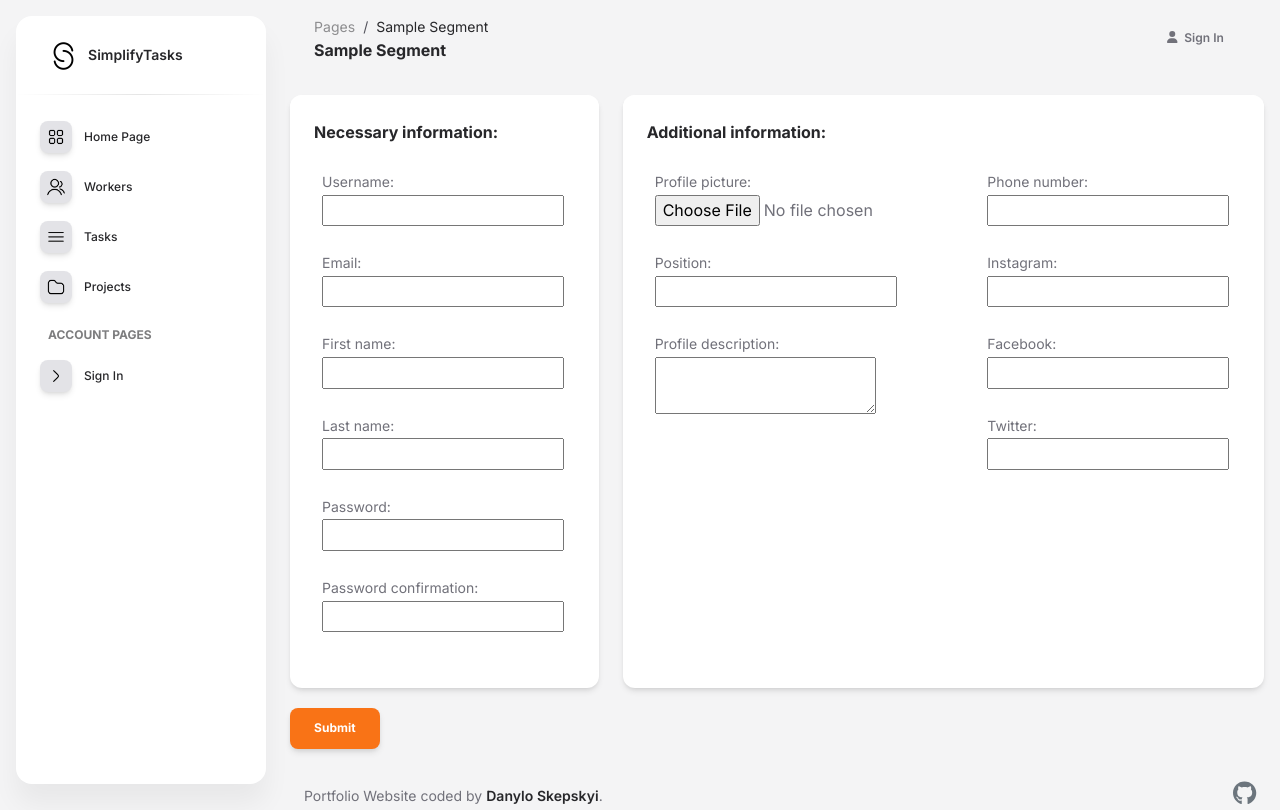
After one commit to SkepskyiDanylo/simplify-tasks, a Django app: template templates/manager/worker_form_old.html in a window 1280 px wide. The commit adds this page. Run offline with Django 5.2, Linux system fonts and the light colour scheme; the template is opened without the code that fills it: most values are stand-ins (such as "Sample title", 1, 10 or a date in 2020); form fields are guessed from the names that the template uses; parts of the project's set-up code (start-up, migrations or seed data) failed here and were passed over; some libraries are stand-ins or nearby versions.

Commit message:
Dev:
- Added project_detail.html, ProjectDetailView and added it into urls.py
- Added default picture to worker create view

```diff
--- a/manager/urls.py
+++ b/manager/urls.py
@@ -6,7 +6,7 @@ urlpatterns = [
     path("accounts/login/", views.UserLoginView.as_view(), name="login"),
     path("accounts/logout/", views.UserLogoutView.as_view(), name="logout"),
     path("workers/", views.WorkerListView.as_view(), name="worker-list"),
-    path("woker/<int:pk>/", views.WorkerDetailView.as_view(), name="worker-detail"),
+    path("wokers/<int:pk>/", views.WorkerDetailView.as_view(), name="worker-detail"),
     path("profile/", views.ProfileDetailView.as_view(), name="current-profile"),
     path("workers/create/", views.WorkerCreateView.as_view(), name="worker-create"),
     path("workers/<int:pk>/update/", views.WorkerUpdateView.as_view(), name="worker-update"),
@@ -18,6 +18,7 @@ urlpatterns = [
     path("task/<int:pk>/delete/", views.TaskDeleteView.as_view(), name="task-delete"),
     path("task/create/", views.TaskCreateView.as_view(), name="task-create"),
     path("projects/", views.ProjectListView.as_view(), name="project-list"),
+    path("project/<int:pk>/", views.ProjectDetailView.as_view(), name="project-detail"),
 ]
 
 app_name = "manager"
--- a/templates/manager/project_list.html
+++ b/templates/manager/project_list.html
@@ -7,7 +7,7 @@
       {% for project in projects %}
         <div class="col-lg-3 col-md-6 col-sm-12 col-12 h-200 mb-3 task-card">
           <div class="card shadow" style="height: 300px">
-            <a href="#">
+            <a href="{% url "manager:project-detail" pk=project.pk %}">
               <div class="card-header pb-0">
                 <h6>{{ project.name|truncatechars:30 }}</h6>
               </div>
--- /dev/null
+++ b/templates/manager/worker_form_old.html
@@ -0,0 +1,173 @@
+{% extends "layouts/base.html" %}
+
+{% block content %}
+  <form action="" method="post" enctype="multipart/form-data" novalidate>
+    {% csrf_token %}
+    <div class="row m-1">
+      <div class="col-lg-4 col-md-12 mt-3">
+        <div class="card shadow h-100">
+          <div class="card-header pb-0">
+            <h6 class="mb-0 font-weight-bolder">Necessary information:</h6>
+          </div>
+          <div class="card-body pb-0 p-3">
+            <ul class="list-group">
+              <li class="list-group-item border-0 w-80">
+                <div>
+                  {% if form.username.errors %}
+                    <span class="text-sm text-danger">{{ form.username.errors }}</span>
+                  {% else %}
+                    <span class="text-sm text-secondary">Username:</span>
+                  {% endif %}
+                  <div class="d-flex mb-2">
+                    {{ form.username }}
+                  </div>
+                </div>
+              </li>
+              <li class="list-group-item border-0 w-80">
+                <div>
+                  {% if form.email.errors %}
+                    <span class="text-sm text-danger">{{ form.email.errors }}</span>
+                  {% else %}
+                    <span class="text-sm text-secondary">Email:</span>
+                  {% endif %}
+                  <div class="d-flex mb-2">
+                    {{ form.email }}
+                  </div>
+                </div>
+              </li>
+              <li class="list-group-item border-0 w-80">
+                <div>
+                  {% if form.first_name.errors %}
+                    <span class="text-sm text-danger">{{ form.first_name.errors }}</span>
+                  {% else %}
+                    <span class="text-sm text-secondary">First name:</span>
+                  {% endif %}
+                  <div class="d-flex mb-2">
+                    {{ form.first_name }}
+                  </div>
+                </div>
+              </li>
+              <li class="list-group-item border-0 w-80">
+                <div>
+                  {% if form.last_name.errors %}
+                    <span class="text-sm text-danger">{{ form.last_name.errors }}</span>
+                  {% else %}
+                    <span class="text-sm text-secondary">Last name:</span>
+                  {% endif %}
+                  <div class="d-flex mb-2">
+                    {{ form.last_name }}
+                  </div>
+                </div>
+              </li>
+              <li class="list-group-item border-0 w-80">
+                <div>
+                  {% if form.password1.errors %}
+                    <span class="text-sm text-danger">{{ form.password1.errors }}</span>
+                  {% else %}
+                    <span class="text-sm text-secondary">Password:</span>
+                  {% endif %}
+                  <div class="d-flex mb-2">
+                    {{ form.password1 }}
+                  </div>
+                </div>
+              </li>
+              <li class="list-group-item border-0 w-80 mb-5">
+                <div>
+                  {% if form.password2.errors %}
+                    <span class="text-sm text-danger">{{ form.password2.errors }}</span>
+                  {% else %}
+                    <span class="text-sm text-secondary">Password confirmation:</span>
+                  {% endif %}
+                  <div class="d-flex">
+                    {{ form.password2 }}
+                  </div>
+                </div>
+              </li>
+            </ul>
+          </div>
+        </div>
+      </div>
+      <div class="col-lg-8 col-md-12 mt-3">
+        <div class="card shadow h-100">
+          <div class="card-header pb-0">
+            <h6 class="mb-0 font-weight-bolder">Additional information:</h6>
+          </div>
+          <div class="row">
+            <div class="col-lg-6 col-md-12">
+              <div class="card-body pb-0 p-3">
+                <ul class="list-group">
+                  <li class="list-group-item border-0">
+                    <div>
+                      <span class="text-sm text-secondary">Profile picture:</span>
+                      <div class="d-flex mb-2">
+                        {% if form.profile_picture.errors %}
+                          {{ form.profile_picture.errors }}
+                        {% endif %}
+                        {{ form.profile_picture }}
+                      </div>
+                    </div>
+                  </li>
+                  <li class="list-group-item border-0">
+                    <div>
+                      <span class="text-sm text-secondary">Position:</span>
+                      <div class="d-flex mb-2">
+                        {{ form.position }}
+                      </div>
+                    </div>
+                  </li>
+                  <li class="list-group-item border-0">
+                    <div>
+                      <span class="text-sm text-secondary">Profile description:</span>
+                      <div class="d-flex mb-5">
+                        {{ form.description }}
+                      </div>
+                    </div>
+                  </li>
+                </ul>
+              </div>
+            </div>
+            <div class="col-lg-6 col-md-12">
+              <div class="card-body pb-0 p-3">
+                <ul class="list-group">
+                  <li class="list-group-item border-0">
+                    <div>
+                      <span class="text-sm text-secondary">Phone number:</span>
+                      <div class="d-flex mb-2">
+                        {{ form.phone_number }}
+                      </div>
+                    </div>
+                  </li>
+                  <li class="list-group-item border-0">
+                    <div>
+                      <span class="text-sm text-secondary">Instagram:</span>
+                      <div class="d-flex mb-2">
+                        {{ form.instagram }}
+                      </div>
+                    </div>
+                  </li>
+                  <li class="list-group-item border-0">
+                    <div>
+                      <span class="text-sm text-secondary">Facebook:</span>
+                      <div class="d-flex mb-2">
+                        {{ form.facebook }}
+                      </div>
+                    </div>
+                  </li>
+                  <li class="list-group-item border-0">
+                    <div>
+                      <span class="text-sm text-secondary">Twitter:</span>
+                      <div class="d-flex mb-2">
+                        {{ form.twitter }}
+                      </div>
+                    </div>
+                  </li>
+                </ul>
+              </div>
+            </div>
+          </div>
+        </div>
+      </div>
+    </div>
+    <input type="submit" value="Submit" class="btn btn-primary m-3">
+  </form>
+{% endblock %}
```
Also changed, not shown: manager/views.py (+24 -12 lines), templates/manager/project_detail.html (added, +58 -0 lines), static/assets/js/plugins/perfect-scrollbar.min.js, static/default.jpg (added).
